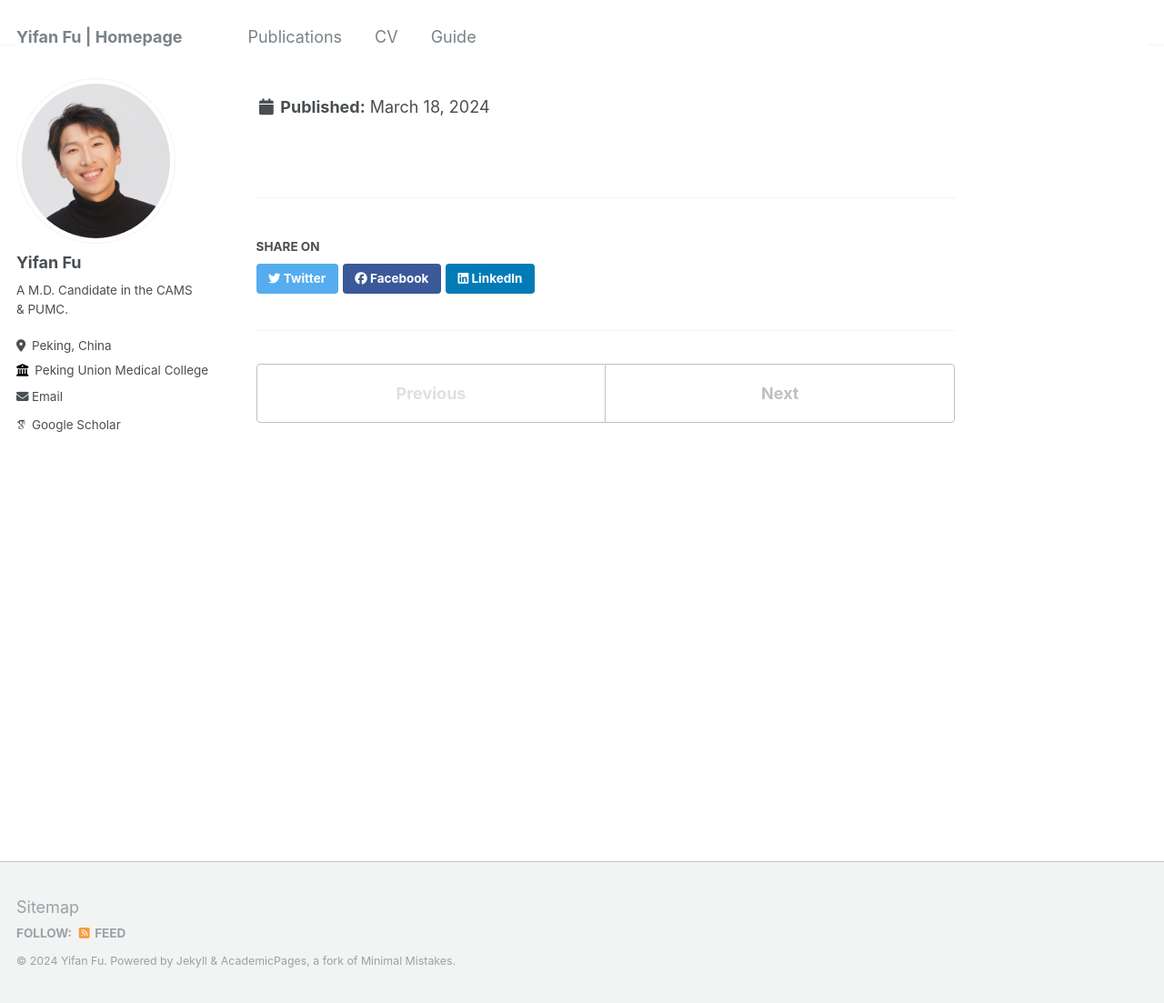
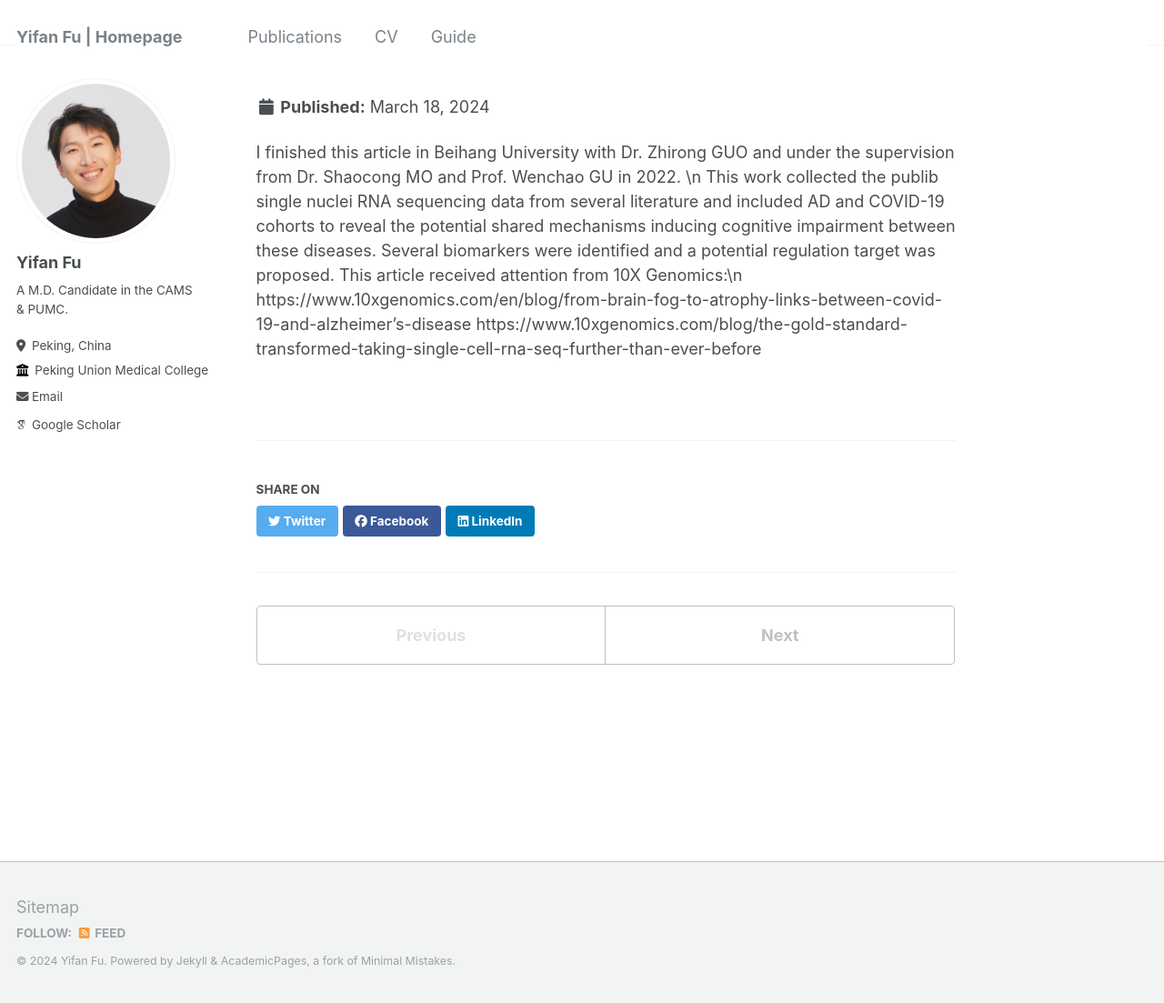
Before and after one commit to yifanfu01/yifanfu01.github.io, a Jekyll site: the page built from _publications/10-3389-fimmu-2022-967356.md, in a window 1280 px wide and 1103 px high. Shown: the whole window at 91% size. Built offline with Jekyll 4.4.1, drawn with Linux system fonts in a browser that asks for light colours; some web fonts are replaced.

Commit message:
Update 10-3389-fimmu-2022-967356.md

```diff
--- a/_publications/10-3389-fimmu-2022-967356.md
+++ b/_publications/10-3389-fimmu-2022-967356.md
@@ -8,3 +8,9 @@ venue: 'Front Immunol'
 paperurl: 'https://doi.org/10.3389/fimmu.2022.967356'
 citation: 'Fu Y, Guo Z, Wang Y, et al. Single-nucleus RNA sequencing reveals the shared mechanisms inducing cognitive impairment between COVID-19 and Alzheimer's disease. Front Immunol. 2022;13:967356.'
 ---
+
+I finished this article in Beihang University with Dr. Zhirong GUO and under the supervision from Dr. Shaocong MO and Prof. Wenchao GU in 2022. \n
+This work collected the publib single nuclei RNA sequencing data from several literature and included AD and COVID-19 cohorts to reveal the potential shared mechanisms inducing cognitive impairment between these diseases. Several biomarkers were identified and a potential regulation target was proposed.
+This article received attention from 10X Genomics:\n
+https://www.10xgenomics.com/en/blog/from-brain-fog-to-atrophy-links-between-covid-19-and-alzheimer’s-disease
+https://www.10xgenomics.com/blog/the-gold-standard-transformed-taking-single-cell-rna-seq-further-than-ever-before
```
